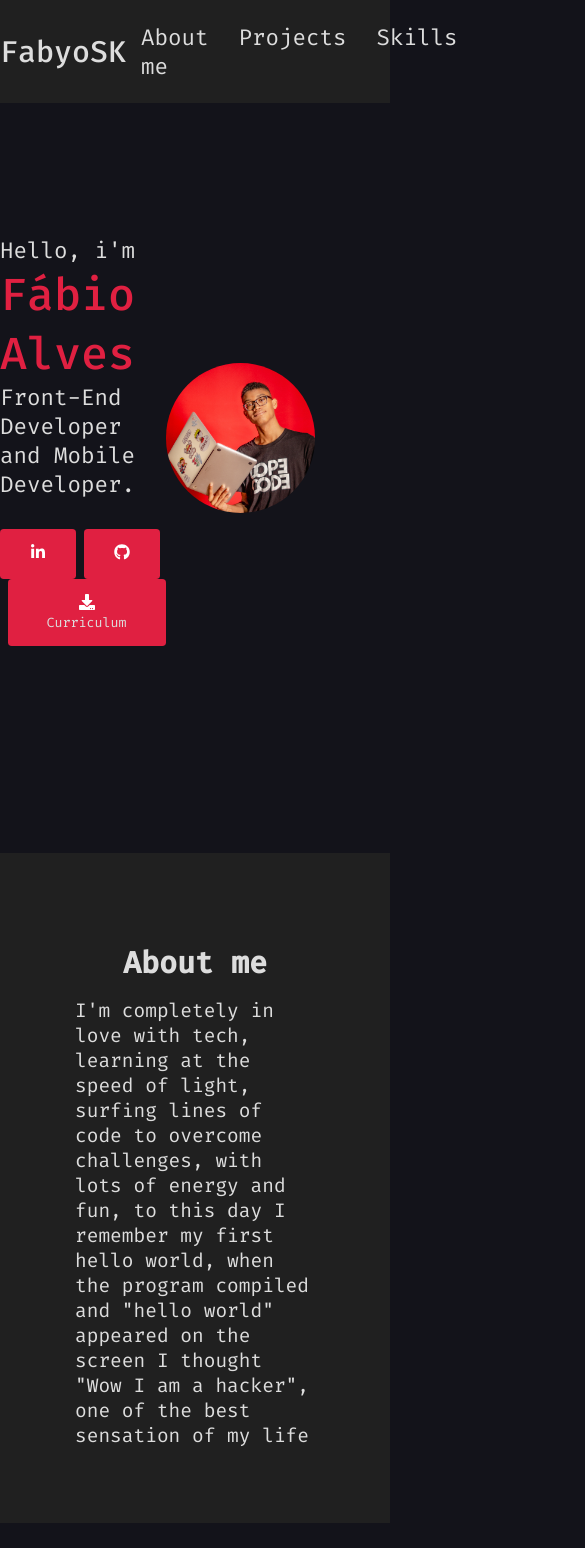
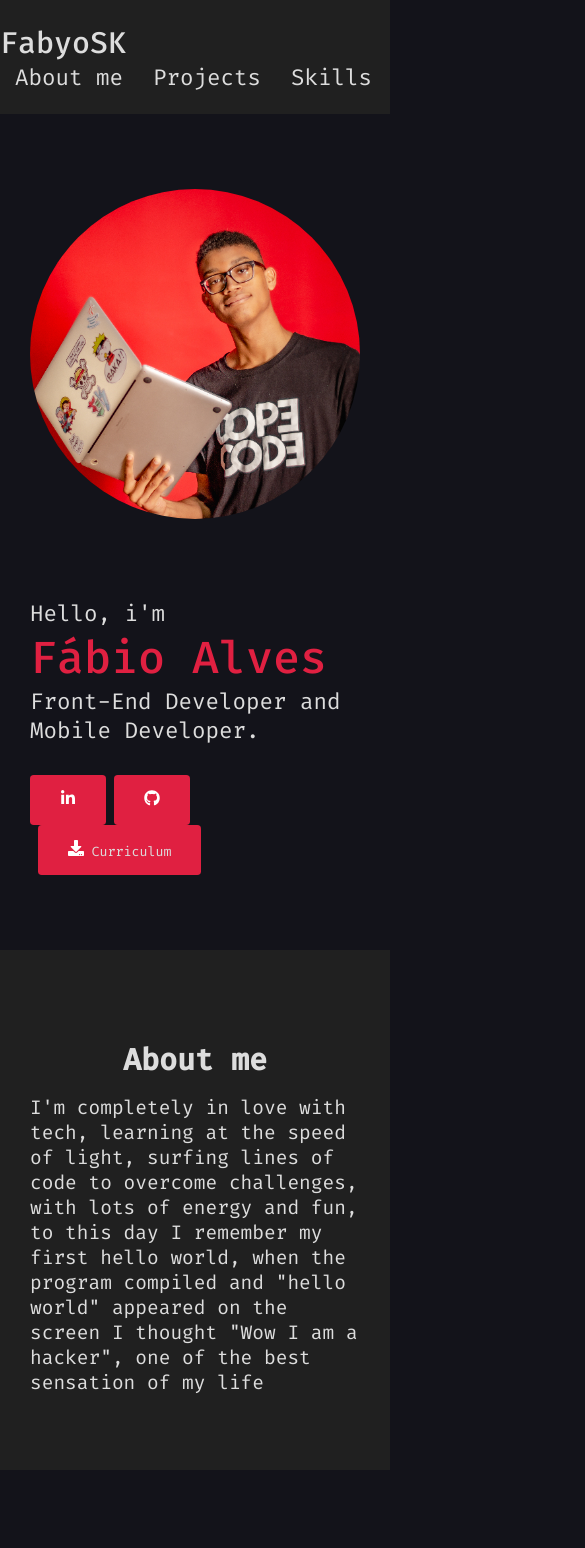
Before and after one commit to FabyoSK/portfolio, a Next.js app: page / in a window 390 px wide. Shown: the top 1548 px of the page, 585 px wide, since content can reach past the window. Built offline with nearby package versions, Linux system fonts and the light colour scheme.

Commit message:
feat: reponsiveness to 720px break point

```diff
--- a/src/components/About/about.module.scss
+++ b/src/components/About/about.module.scss
@@ -11,3 +11,9 @@
     font-size: 1.3rem;
   }
 }
+
+@media (max-width: 720px) {
+  .about {
+    padding: 5rem 0;
+  }
+}
--- a/src/components/Header/header.module.scss
+++ b/src/components/Header/header.module.scss
@@ -35,3 +35,10 @@
     }
   }
 }
+@media (max-width: 720px) {
+  .header {
+    nav {
+      display: block;
+    }
+  }
+}
--- a/src/components/Hero/hero.module.scss
+++ b/src/components/Hero/hero.module.scss
@@ -54,3 +54,18 @@
     margin-right: 5rem;
   }
 }
+@media (max-width: 720px) {
+  .hero {
+    flex-direction: column-reverse;
+    margin: 0 2rem;
+    height: unset;
+
+    .heroImage {
+      img {
+        width: 200px;
+        height: 200px;
+      }
+      margin: 5rem 0;
+    }
+  }
+}
--- a/src/components/Projects/projects.module.scss
+++ b/src/components/Projects/projects.module.scss
@@ -6,3 +6,9 @@
   grid-template-columns: repeat(3, 1fr);
   gap: 2rem;
 }
+@media (max-width: 720px) {
+  .projectSection {
+    display: flex;
+    flex-direction: column;
+  }
+}
--- a/src/components/Section/section.module.scss
+++ b/src/components/Section/section.module.scss
@@ -11,3 +11,17 @@
     margin: 5rem auto;
   }
 }
+@media (max-width: 720px) {
+  .container {
+    background: var(--foreground);
+    .content {
+      margin: 5rem 2rem;
+    }
+  }
+
+  .containerDark {
+    .content {
+      margin: 5rem 2rem;
+    }
+  }
+}
```
